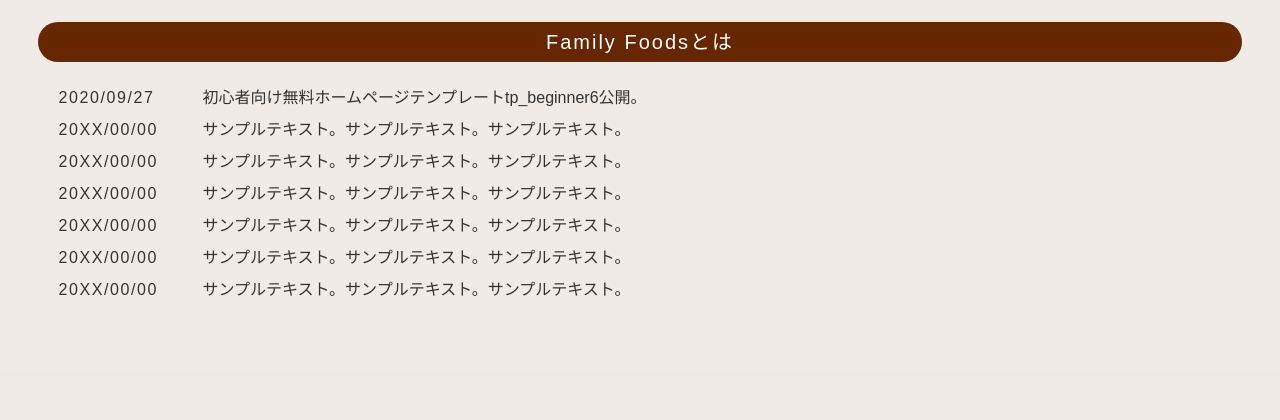
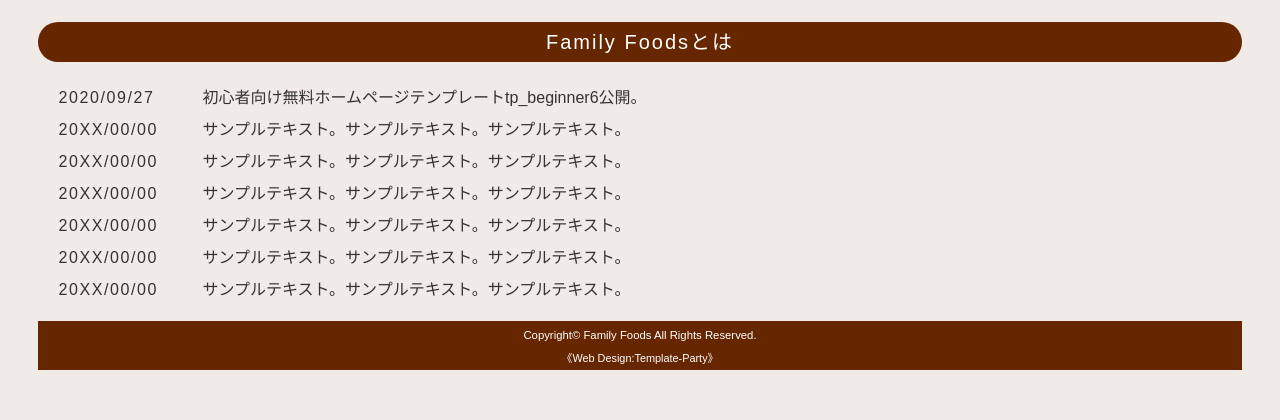
Before and after one commit to FukumaruH/FF, a PHP site: page /index.php in a window 1280 px wide. Shown: the part 828-1248 px from the top of the page. Before the commit the page ends 1124 px from the top, so only its background shows below. Run offline with PHP 8.4, Linux system fonts and the light colour scheme.

Commit message:
テンプレート仕様に伴う利用規約の部分の変更

```diff
--- a/index.php
+++ b/index.php
@@ -71,4 +71,9 @@
 echo "</dl>\n";
 echo "\n";
 echo "</section>";
+
+echo "<footer>\n";
+echo "<small>Copyright&copy; <a href=\"index.php\">Family Foods</a> All Rights Reserved.</small>\n";
+echo "<span class=\"pr\">《<a href=\"https://template-party.com/\" target=\"_blank\">Web Design:Template-Party</a>》</span>\n";
+echo "</footer>";
 ?>
```
